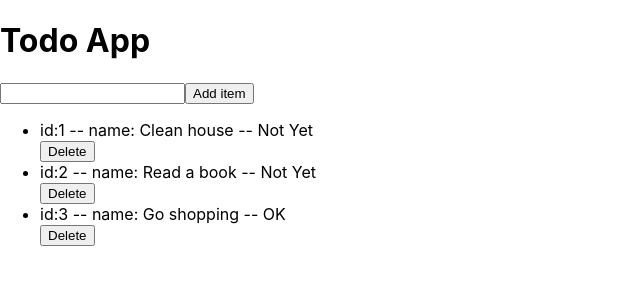
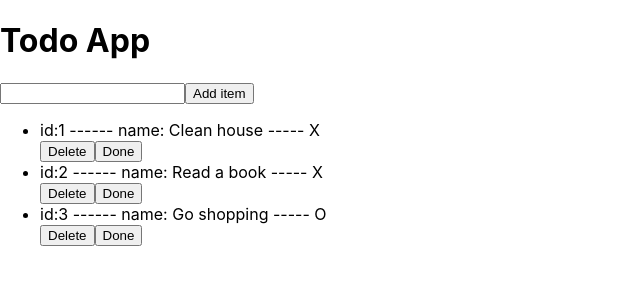
Before and after one commit to ianlai/react-todo-app, a React (Create React App) app: page / in a window 1280 px wide. Shown: the top 300 px of the page, without its empty margins (0-640 px from the left). Built offline with nearby package versions, Linux system fonts and the light colour scheme.

Commit message:
Added a button to toggle the status of isDone

```diff
--- a/src/App.js
+++ b/src/App.js
@@ -18,6 +18,7 @@ class App extends React.Component {
         this.onClick = this.onClick.bind(this);
         this.onChange = this.onChange.bind(this);
         this.removeTodo = this.removeTodo.bind(this);
+        this.setDoneTodo = this.setDoneTodo.bind(this);
     }
 
     onChange(e){
@@ -39,9 +40,21 @@ class App extends React.Component {
     }
 
     removeTodo(id){
-        console.log("removeTodo:", id)
         let {todos} = this.state;
         let newTodos = todos.filter((t) => t.id !== id);
+        this.setState({
+            todos: newTodos
+        });
+    }
+
+    setDoneTodo(id){
+        let {todos} = this.state;
+        let newTodos = todos.map((t) => {
+            if(t.id === id){
+                t.isDone = !t.isDone;
+            }
+            return t
+        });
         this.setState({
             todos: newTodos
         });
@@ -62,7 +75,7 @@ class App extends React.Component {
                         todos.map(
                             t =>
                             <Todo id={t.id} name={t.name} isDone={t.isDone}
-                            remove={this.removeTodo}/>
+                            remove={this.removeTodo} setDone={this.setDoneTodo}/>
                         )
                     }
                 </ul>
--- a/src/Todo.js
+++ b/src/Todo.js
@@ -4,6 +4,11 @@ class Todo extends Component{
     constructor(props){
         super(props)
         this.remove = this.remove.bind(this);
+        this.setDone = this.setDone.bind(this);
+    }
+
+    setDone(){
+        this.props.setDone(this.props.id);
     }
 
     remove(){
@@ -15,10 +20,13 @@ class Todo extends Component{
         return (
             <div>
                 <li>
-                    id:{id} -- name: {name} -- {isDone ? "OK" : "Not Yet"}
+                    id:{id} ------ name: {name} ----- {isDone ? "O" : "X"}
                 </li>
                 <button onClick={this.remove}>
                     Delete
+                </button>
+                <button onClick={this.setDone}>
+                    Done
                 </button>
             </div>
         )
```
